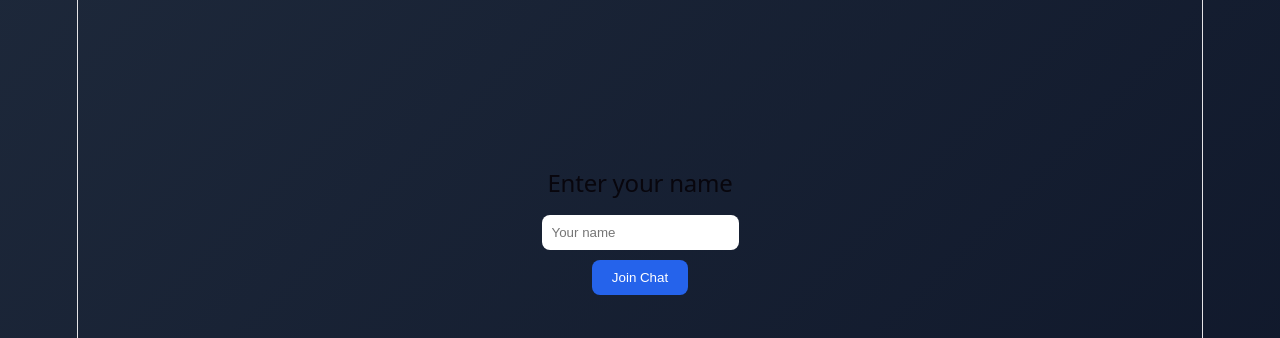
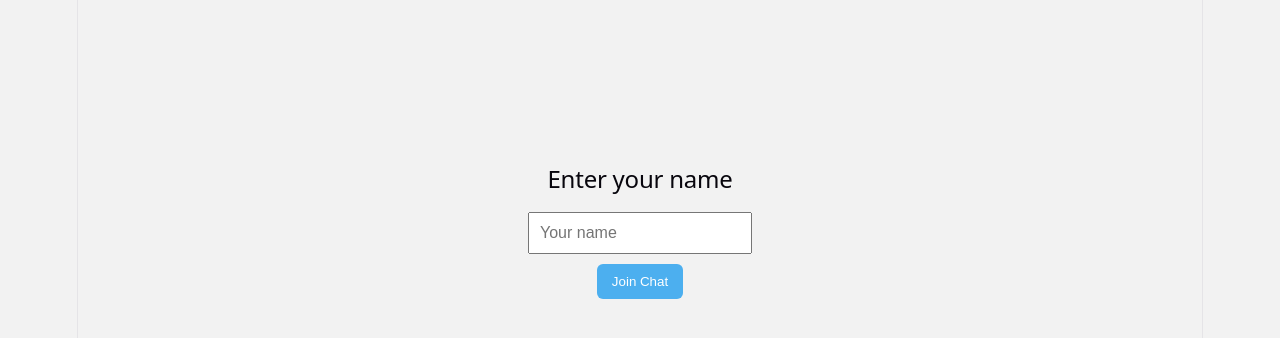
Before and after one commit to PavanKumar-Boddeda/english-chat, a React (Vite) app: page / in a window 1280 px wide. Shown: the part 168-506 px from the top of the page. Built offline with nearby package versions, Linux system fonts and the light colour scheme; no server answers; the database is empty.

Commit message:
fixed UI layout completely

```diff
--- a/src/App.css
+++ b/src/App.css
@@ -1,38 +1,28 @@
 body{
 margin:0;
-font-family:Arial, sans-serif;
-background:linear-gradient(135deg,#1e293b,#0f172a);
-height:100vh;
-display:flex;
-justify-content:center;
-align-items:center;
+font-family:Arial, Helvetica, sans-serif;
+background:#f2f2f2;
 }
 
 .app{
-width:100%;
-max-width:600px;
-height:90vh;
-background:#111827;
-border-radius:15px;
 display:flex;
 flex-direction:column;
-overflow:hidden;
-box-shadow:0 10px 40px rgba(0,0,0,0.5);
-color:white;
+height:100vh;
+width:100%;
 }
 
 h1{
 text-align:center;
+background:#4cafef;
+color:white;
+margin:0;
 padding:15px;
-margin:0;
-background:#020617;
-border-bottom:1px solid #334155;
 }
 
 .chat-box{
 flex:1;
+overflow-y:auto;
 padding:15px;
-overflow-y:auto;
 display:flex;
 flex-direction:column;
 gap:10px;
@@ -40,49 +30,67 @@ gap:10px;
 
 .my-message{
 align-self:flex-end;
-background:#2563eb;
-padding:10px;
-border-radius:10px;
+background:#4cafef;
+color:white;
+padding:10px 14px;
+border-radius:12px;
 max-width:70%;
 }
 
 .other-message{
 align-self:flex-start;
-background:#374151;
-padding:10px;
-border-radius:10px;
+background:#e4e6eb;
+padding:10px 14px;
+border-radius:12px;
 max-width:70%;
 }
 
+.message-header{
+font-size:12px;
+margin-bottom:4px;
+display:flex;
+justify-content:space-between;
+}
+
+.message-text{
+font-size:15px;
+}
+
+.time{
+font-size:11px;
+opacity:0.7;
+margin-left:8px;
+}
+
 .correction{
-margin-top:5px;
 font-size:12px;
-color:#facc15;
+color:#ff9800;
+margin-top:4px;
 }
 
 .input-box{
 display:flex;
 padding:10px;
-background:#020617;
-border-top:1px solid #334155;
+border-top:1px solid #ccc;
+background:white;
 }
 
 .input-box input{
 flex:1;
 padding:10px;
-border:none;
+font-size:16px;
 border-radius:8px;
-outline:none;
+border:1px solid #ccc;
 }
 
 .input-box button{
 margin-left:10px;
-padding:10px 15px;
+padding:10px 16px;
+background:#4cafef;
+color:white;
 border:none;
 border-radius:8px;
-background:#2563eb;
-color:white;
-cursor:pointer;
+font-size:16px;
 }
 
 .login{
@@ -91,22 +99,19 @@ flex-direction:column;
 align-items:center;
 justify-content:center;
 height:100vh;
-background:linear-gradient(135deg,#1e293b,#0f172a);
-color:white;
+gap:10px;
 }
 
 .login input{
 padding:10px;
-margin-top:10px;
-border-radius:8px;
-border:none;
+font-size:16px;
+width:200px;
 }
 
 .login button{
-margin-top:10px;
-padding:10px 20px;
+padding:10px 15px;
+background:#4cafef;
+color:white;
 border:none;
-border-radius:8px;
-background:#2563eb;
-color:white;
+border-radius:6px;
 }
```
